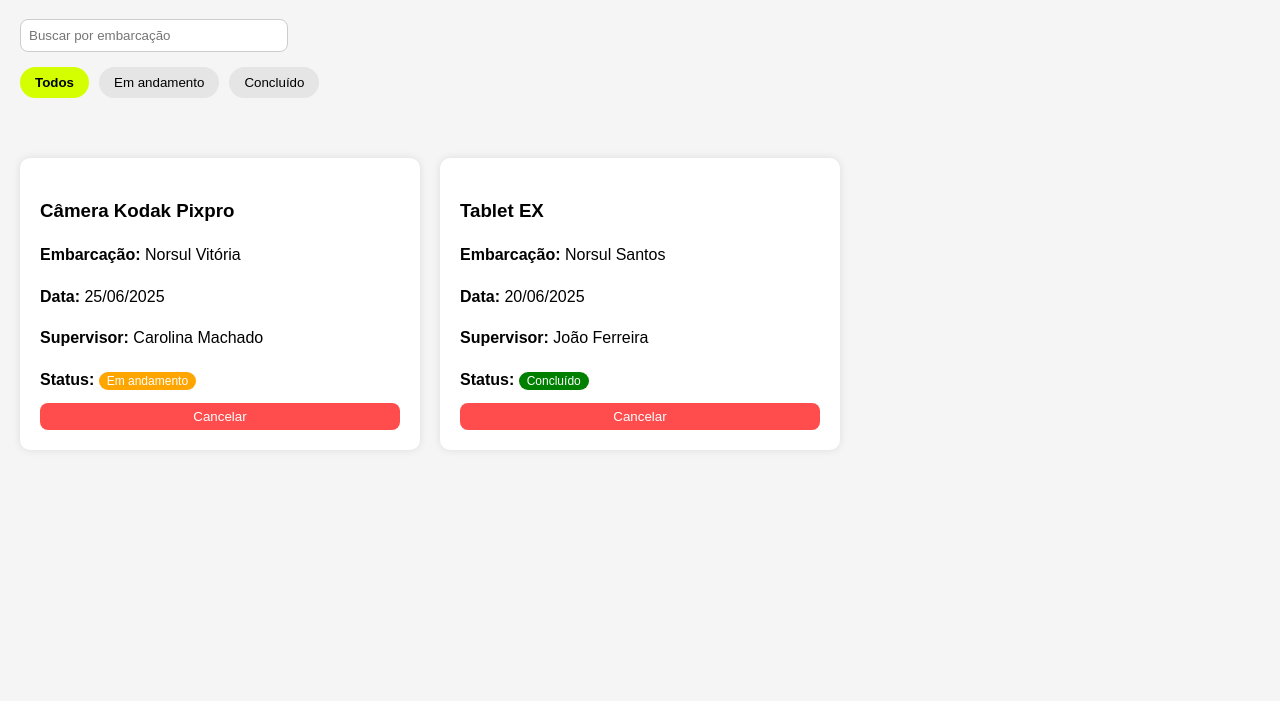
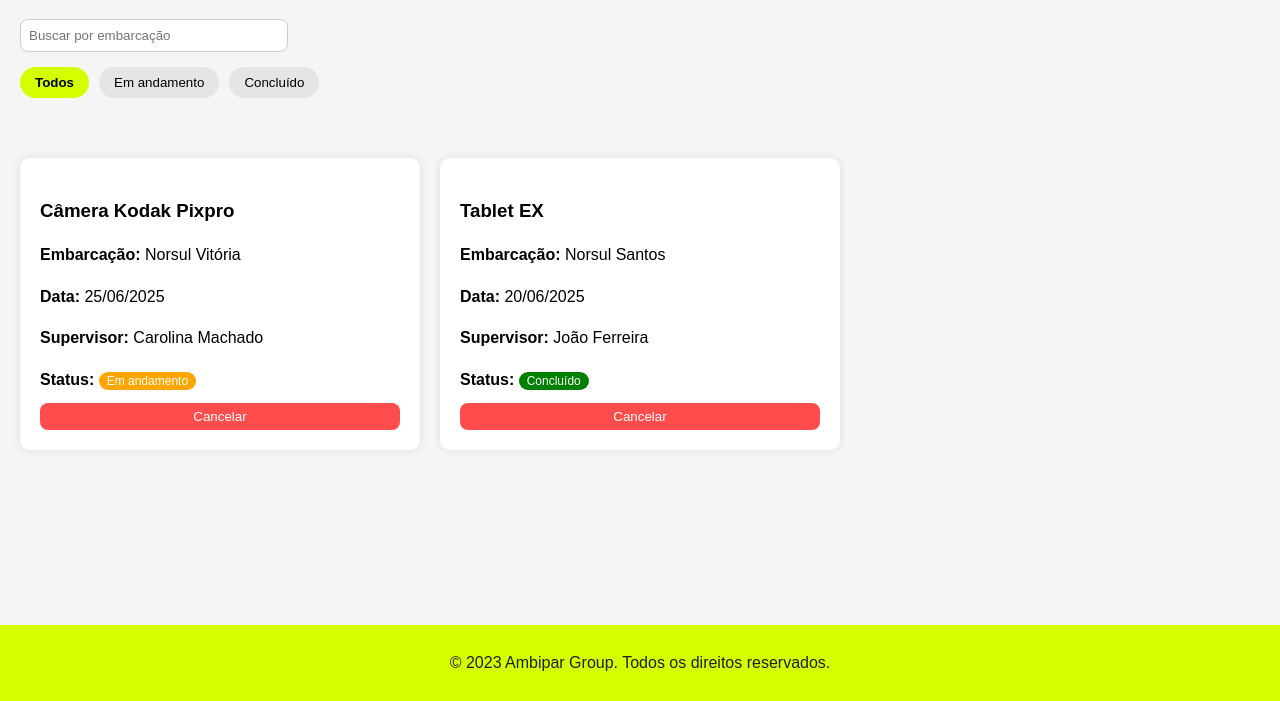
Before and after one commit to Lv16/solicitacao-materiais, a Python web app: template templates/solicitacoes.html in a window 1280 px wide. Shown: the part 99-800 px from the top of the page. Run offline with Jinja, Linux system fonts and the light colour scheme; the template is opened without the code that fills it, so the values that code supplies are empty.

Commit message:
correção e melhoria no Layout de solicitações e melhorias no footer

```diff
--- a/assets/solicitacoes.css
+++ b/assets/solicitacoes.css
@@ -3,14 +3,20 @@
 /* ==============================
    Estilo Geral
 ============================== */
+html,
 body {
     font-family: Arial, sans-serif;
     line-height: 1.6;
     margin: 0;
     padding: 0;
     background-color: #f5f5f5;
-    height: auto;
-    overflow-y: auto;
+    height: 100%;
+    display: flex;
+    flex-direction: column;
+}
+
+main {
+    flex: 1;
 }
 
 header {
@@ -242,6 +248,16 @@ a {
     display: none !important;
 }
 
+footer {
+    background-color: #d4ff00;
+        color: #212121;
+        text-align: center;
+        width: 100%;
+        display: block;
+        padding: 9px 0;
+        white-space: nowrap;
+}
+
 
 /* ==============================
    Responsividade
--- a/templates/embarque.html
+++ b/templates/embarque.html
@@ -132,5 +132,4 @@
     </footer>
     <script src="../assets/embarque.js"></script>
 </body>
-
 </html>
--- a/templates/solicitacoes.html
+++ b/templates/solicitacoes.html
@@ -36,6 +36,7 @@
         </div>
     </header>
 
+    <main>
         <div class="container-solicitacoes">
             <div class="filtros"></div>
             <input type="text" id="pesquisa" placeholder="Buscar por embarcação" />
@@ -45,7 +46,6 @@
                 <button class="filtro" data-status="concluido">Concluído</button>
             </div>
         </div>
-
         <div class="lista-solicitacoes">
             <div class="card-solicitacao" data-status="andamento">
                 <h3>Câmera Kodak Pixpro</h3>
@@ -57,7 +57,6 @@
                     <button class="btn-cancelar">Cancelar</button>
                 </div>
             </div>
-
             <div class="card-solicitacao" data-status="concluido">
                 <h3>Tablet EX</h3>
                 <p><strong>Embarcação:</strong> Norsul Santos</p>
@@ -69,8 +68,12 @@
                 </div>
             </div>
         </div>
-
         <script src="../assets/solicitacoes.js"></script>
+    </main>
+    <footer>
+        <p>© 2023 Ambipar Group. Todos os direitos reservados.</p>
+    </footer>
 </body>
+<script src="../assets/solicitacoes.js"></script>
 
 </html>
```
Lines whose indentation alone changed are shown as unchanged.
